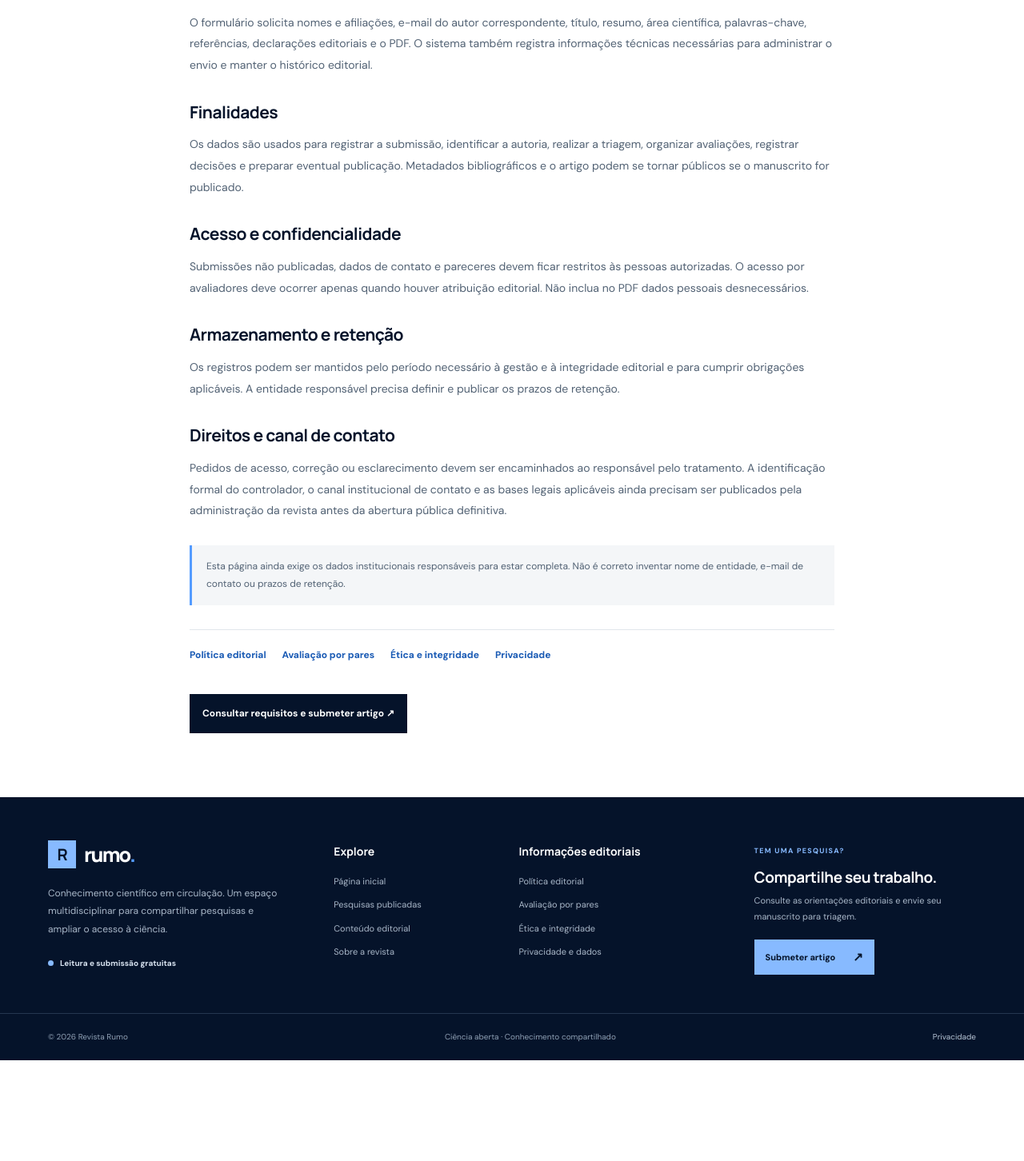
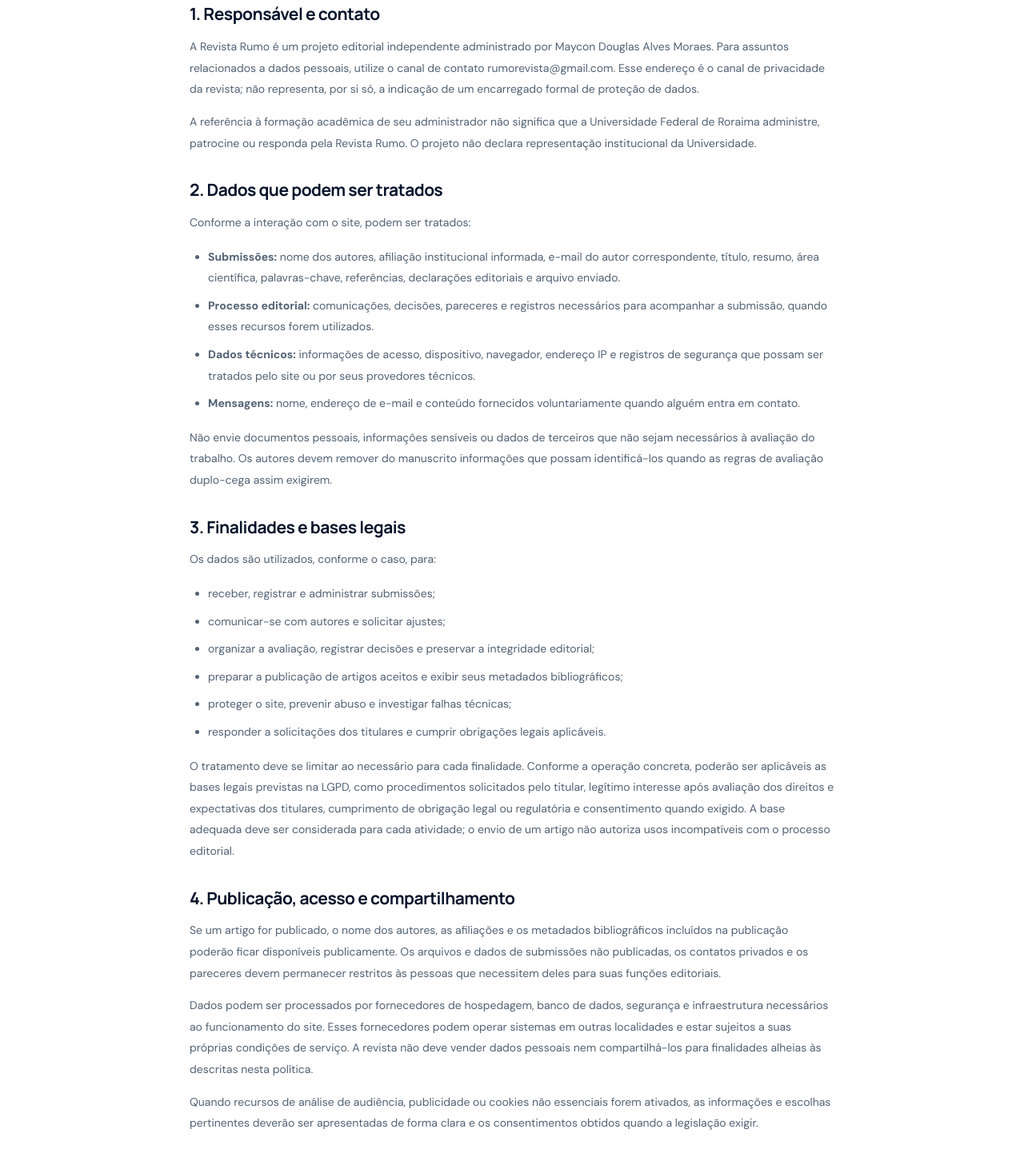
Before and after one commit to mayconjzj/Rumo-Blog, a Next.js app: page /privacidade in a window 1280 px wide. Shown: the part 360-1812 px from the top of the page at 80% size. Before the commit the page ends 1686 px from the top, so only its background shows below. Built offline with nearby package versions, Linux system fonts and the light colour scheme; no server answers; the database is empty.

Commit message:
Complete privacy policy for independent editorial project

```diff
--- a/app/privacidade/page.tsx
+++ b/app/privacidade/page.tsx
@@ -1,14 +1,228 @@
 import Link from "next/link";
 import EditorialDocumentNavigation from "../components/EditorialDocumentNavigation";
 import SiteFooter from "../components/SiteFooter";
-export const metadata = { title: "Privacidade e dados pessoais | Revista Rumo", description: "Dados tratados durante a submissão e o processo editorial da Revista Rumo." };
+
+export const metadata = {
+  title: "Privacidade e dados pessoais | Revista Rumo",
+  description:
+    "Saiba quais dados a Revista Rumo trata, por que são utilizados, por quanto tempo são mantidos e como exercer seus direitos previstos na LGPD.",
+};
+
 export default function PrivacyPolicy() {
- return <><main className="editorial-document"><Link href="/" className="editorial-back-link">← Revista Rumo</Link><p className="editorial-eyebrow">DOCUMENTOS EDITORIAIS</p><h1>Privacidade e dados pessoais</h1>
- <p className="editorial-lead">Esta página resume os dados tratados no processo editorial. A administração da revista precisa completar os dados institucionais de controlador e contato antes da abertura pública definitiva, em conformidade com a LGPD.</p>
- <section><h2>Dados coletados</h2><p>O formulário solicita nomes e afiliações, e-mail do autor correspondente, título, resumo, área científica, palavras-chave, referências, declarações editoriais e o PDF. O sistema também registra informações técnicas necessárias para administrar o envio e manter o histórico editorial.</p></section>
- <section><h2>Finalidades</h2><p>Os dados são usados para registrar a submissão, identificar a autoria, realizar a triagem, organizar avaliações, registrar decisões e preparar eventual publicação. Metadados bibliográficos e o artigo podem se tornar públicos se o manuscrito for publicado.</p></section>
- <section><h2>Acesso e confidencialidade</h2><p>Submissões não publicadas, dados de contato e pareceres devem ficar restritos às pessoas autorizadas. O acesso por avaliadores deve ocorrer apenas quando houver atribuição editorial. Não inclua no PDF dados pessoais desnecessários.</p></section>
- <section><h2>Armazenamento e retenção</h2><p>Os registros podem ser mantidos pelo período necessário à gestão e à integridade editorial e para cumprir obrigações aplicáveis. A entidade responsável precisa definir e publicar os prazos de retenção.</p></section>
- <section><h2>Direitos e canal de contato</h2><p>Pedidos de acesso, correção ou esclarecimento devem ser encaminhados ao responsável pelo tratamento. A identificação formal do controlador, o canal institucional de contato e as bases legais aplicáveis ainda precisam ser publicados pela administração da revista antes da abertura pública definitiva.</p></section>
- <p className="editorial-note">Esta página ainda exige os dados institucionais responsáveis para estar completa. Não é correto inventar nome de entidade, e-mail de contato ou prazos de retenção.</p><EditorialDocumentNavigation /></main><SiteFooter /></>;
+  return (
+    <>
+      <main className="editorial-document">
+        <Link href="/" className="editorial-back-link">
+          ← Revista Rumo
+        </Link>
+        <p className="editorial-eyebrow">DOCUMENTOS EDITORIAIS</p>
+        <h1>Privacidade e dados pessoais</h1>
+        <p className="editorial-lead">
+          A Revista Rumo respeita a privacidade de autores, avaliadores e
+          visitantes. Esta política explica quais dados podem ser tratados no
+          site e durante o processo editorial, para quais finalidades e como
+          solicitar informações ou exercer os direitos previstos na Lei Geral
+          de Proteção de Dados Pessoais (Lei nº 13.709/2018 — LGPD).
+        </p>
+
+        <section>
+          <h2>1. Responsável e contato</h2>
+          <p>
+            A Revista Rumo é um projeto editorial independente administrado por
+            Maycon Douglas Alves Moraes. Para assuntos relacionados a dados
+            pessoais, utilize o canal de contato{" "}
+            <a href="mailto:rumorevista@gmail.com">rumorevista@gmail.com</a>.
+            Esse endereço é o canal de privacidade da revista; não representa,
+            por si só, a indicação de um encarregado formal de proteção de
+            dados.
+          </p>
+          <p>
+            A referência à formação acadêmica de seu administrador não significa
+            que a Universidade Federal de Roraima administre, patrocine ou
+            responda pela Revista Rumo. O projeto não declara representação
+            institucional da Universidade.
+          </p>
+        </section>
+
+        <section>
+          <h2>2. Dados que podem ser tratados</h2>
+          <p>Conforme a interação com o site, podem ser tratados:</p>
+          <ul>
+            <li>
+              <strong>Submissões:</strong> nome dos autores, afiliação
+              institucional informada, e-mail do autor correspondente, título,
+              resumo, área científica, palavras-chave, referências, declarações
+              editoriais e arquivo enviado.
+            </li>
+            <li>
+              <strong>Processo editorial:</strong> comunicações, decisões,
+              pareceres e registros necessários para acompanhar a submissão,
+              quando esses recursos forem utilizados.
+            </li>
+            <li>
+              <strong>Dados técnicos:</strong> informações de acesso,
+              dispositivo, navegador, endereço IP e registros de segurança que
+              possam ser tratados pelo site ou por seus provedores técnicos.
+            </li>
+            <li>
+              <strong>Mensagens:</strong> nome, endereço de e-mail e conteúdo
+              fornecidos voluntariamente quando alguém entra em contato.
+            </li>
+          </ul>
+          <p>
+            Não envie documentos pessoais, informações sensíveis ou dados de
+            terceiros que não sejam necessários à avaliação do trabalho. Os
+            autores devem remover do manuscrito informações que possam
+            identificá-los quando as regras de avaliação duplo-cega assim
+            exigirem.
+          </p>
+        </section>
+
+        <section>
+          <h2>3. Finalidades e bases legais</h2>
+          <p>Os dados são utilizados, conforme o caso, para:</p>
+          <ul>
+            <li>receber, registrar e administrar submissões;</li>
+            <li>comunicar-se com autores e solicitar ajustes;</li>
+            <li>organizar a avaliação, registrar decisões e preservar a integridade editorial;</li>
+            <li>preparar a publicação de artigos aceitos e exibir seus metadados bibliográficos;</li>
+            <li>proteger o site, prevenir abuso e investigar falhas técnicas;</li>
+            <li>responder a solicitações dos titulares e cumprir obrigações legais aplicáveis.</li>
+          </ul>
+          <p>
+            O tratamento deve se limitar ao necessário para cada finalidade.
+            Conforme a operação concreta, poderão ser aplicáveis as bases legais
+            previstas na LGPD, como procedimentos solicitados pelo titular,
+            legítimo interesse após avaliação dos direitos e expectativas dos
+            titulares, cumprimento de obrigação legal ou regulatória e
+            consentimento quando exigido. A base adequada deve ser considerada
+            para cada atividade; o envio de um artigo não autoriza usos
+            incompatíveis com o processo editorial.
+          </p>
+        </section>
+
+        <section>
+          <h2>4. Publicação, acesso e compartilhamento</h2>
+          <p>
+            Se um artigo for publicado, o nome dos autores, as afiliações e os
+            metadados bibliográficos incluídos na publicação poderão ficar
+            disponíveis publicamente. Os arquivos e dados de submissões não
+            publicadas, os contatos privados e os pareceres devem permanecer
+            restritos às pessoas que necessitem deles para suas funções
+            editoriais.
+          </p>
+          <p>
+            Dados podem ser processados por fornecedores de hospedagem, banco
+            de dados, segurança e infraestrutura necessários ao funcionamento
+            do site. Esses fornecedores podem operar sistemas em outras
+            localidades e estar sujeitos a suas próprias condições de serviço.
+            A revista não deve vender dados pessoais nem compartilhá-los para
+            finalidades alheias às descritas nesta política.
+          </p>
+          <p>
+            Quando recursos de análise de audiência, publicidade ou cookies não
+            essenciais forem ativados, as informações e escolhas pertinentes
+            deverão ser apresentadas de forma clara e os consentimentos obtidos
+            quando a legislação exigir.
+          </p>
+        </section>
+
+        <section>
+          <h2>5. Retenção e descarte</h2>
+          <p>
+            A revista propõe os seguintes prazos de referência, contados a
+            partir da decisão editorial final, salvo necessidade justificada de
+            conservação por obrigação legal, exercício regular de direitos,
+            segurança ou preservação do registro acadêmico:
+          </p>
+          <ul>
+            <li>
+              <strong>Submissões recusadas e dados associados:</strong> até 2
+              anos.
+            </li>
+            <li>
+              <strong>Pareceres e histórico editorial:</strong> até 5 anos.
+            </li>
+            <li>
+              <strong>Artigos publicados e metadados bibliográficos:</strong>{" "}
+              enquanto a publicação permanecer disponível, para preservar o
+              registro acadêmico.
+            </li>
+            <li>
+              <strong>Mensagens e dados de contato:</strong> pelo tempo
+              necessário para responder e acompanhar a solicitação e, depois,
+              pelo período justificável para documentar seu atendimento.
+            </li>
+            <li>
+              <strong>Registros técnicos de segurança:</strong> pelo período
+              necessário à segurança e conforme as configurações e obrigações
+              aplicáveis aos provedores técnicos.
+            </li>
+          </ul>
+          <p>
+            Encerrados os prazos, os dados deverão ser eliminados ou
+            anonimizados quando não houver fundamento legítimo para mantê-los.
+            Esses prazos são uma política de referência e não significam que o
+            site já execute a exclusão automaticamente. A administração deve
+            revisar os registros e aplicar o descarte de forma compatível com
+            as ferramentas efetivamente utilizadas.
+          </p>
+        </section>
+
+        <section>
+          <h2>6. Segurança e confidencialidade</h2>
+          <p>
+            A revista deve adotar medidas técnicas e administrativas
+            proporcionais para reduzir o risco de acesso não autorizado, perda,
+            alteração ou divulgação indevida. O acesso a submissões e pareceres
+            deve ser limitado às pessoas autorizadas. Nenhum serviço digital,
+            porém, pode garantir segurança absoluta.
+          </p>
+        </section>
+
+        <section>
+          <h2>7. Direitos dos titulares</h2>
+          <p>
+            Nos termos e limites da LGPD, o titular pode solicitar confirmação
+            da existência de tratamento, acesso aos dados, correção de dados
+            incompletos ou inexatos, informações sobre compartilhamento,
+            eliminação ou anonimização quando cabível e revisão de situações
+            previstas em lei. Alguns registros podem precisar ser preservados
+            para cumprir obrigações legais, proteger direitos ou manter a
+            integridade editorial.
+          </p>
+          <p>
+            Para fazer uma solicitação, escreva para{" "}
+            <a href="mailto:rumorevista@gmail.com">rumorevista@gmail.com</a>,
+            descrevendo o pedido e informando dados suficientes para que a
+            revista localize o registro. Poderão ser solicitadas informações
+            proporcionais para confirmar a identidade e evitar divulgação
+            indevida. Não envie senhas nem documentos excessivos por e-mail.
+          </p>
+        </section>
+
+        <section>
+          <h2>8. Atualizações desta política</h2>
+          <p>
+            Esta política poderá ser atualizada para refletir mudanças no site,
+            no processo editorial ou na legislação. A versão vigente será
+            publicada nesta página, com a data da última atualização.
+          </p>
+          <p>
+            <strong>Última atualização:</strong> 21 de outubro de 2026.
+          </p>
+        </section>
+
+        <p className="editorial-note">
+          Esta política descreve a abordagem pretendida para o tratamento de
+          dados da Revista Rumo. A administração deve manter os procedimentos
+          reais do site, os prazos de retenção e as configurações de fornecedores
+          alinhados ao que está informado aqui. Este texto é informativo e não
+          substitui aconselhamento jurídico específico.
+        </p>
+        <EditorialDocumentNavigation />
+      </main>
+      <SiteFooter />
+    </>
+  );
 }
```
